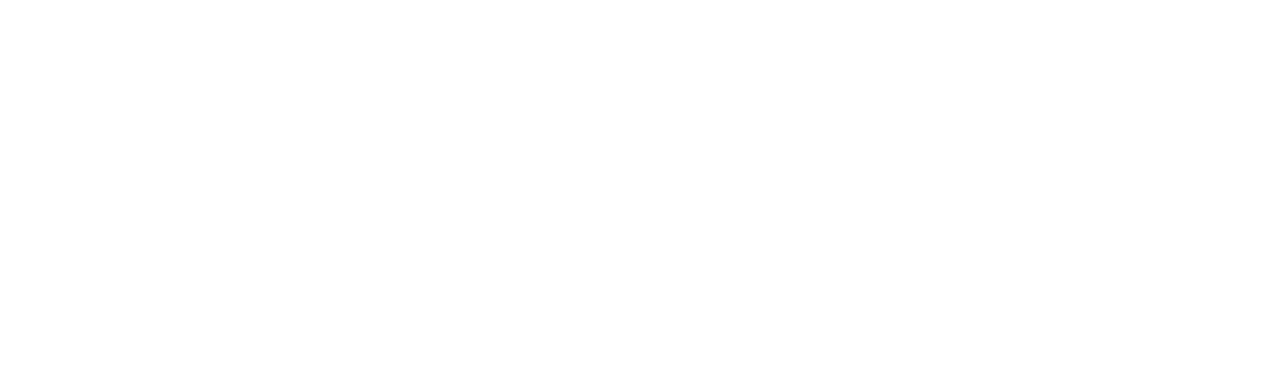
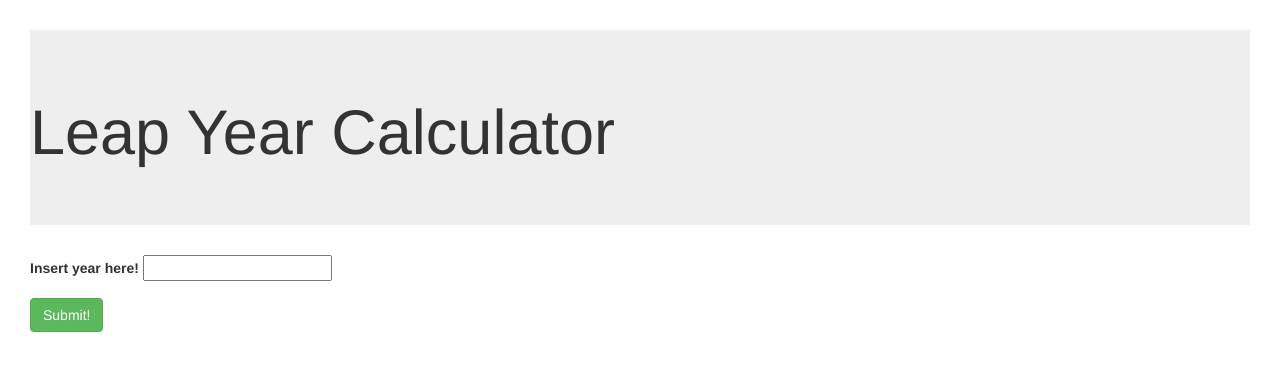
Before and after one commit to manuela-garcia/leap-year-practice, a plain HTML site: page index.html in a window 1280 px wide. Drawn offline with Linux system fonts and the light colour scheme.

Commit message:
add user interface: input field and submit button.

```diff
--- a/css/styles.css
+++ b/css/styles.css
@@ -0,0 +1,3 @@
+body {
+  padding: 30px;
+}
--- a/index.html
+++ b/index.html
@@ -9,6 +9,31 @@
     <title>Leap Year Calculator</title>
   </head>
   <body>
+    <div class="container-flex">
+      <div class="jumbotron">
+        <h1>Leap Year Calculator</h1>
+      </div>
+      <form id="input-year">
+        <div class="form-group">
+          <label for="input-year">Insert year here!</label>
+          <input type="text">
+        </div>
+        <button type="Submit" class="btn btn-success">Submit!</button>
+      </form>
 
+      <div class="response">
+        <p id="response"></p>
+      </div>
+
+
+
+
+
+
+
+
+
+
+    </div>
   </body>
 </html>
```
